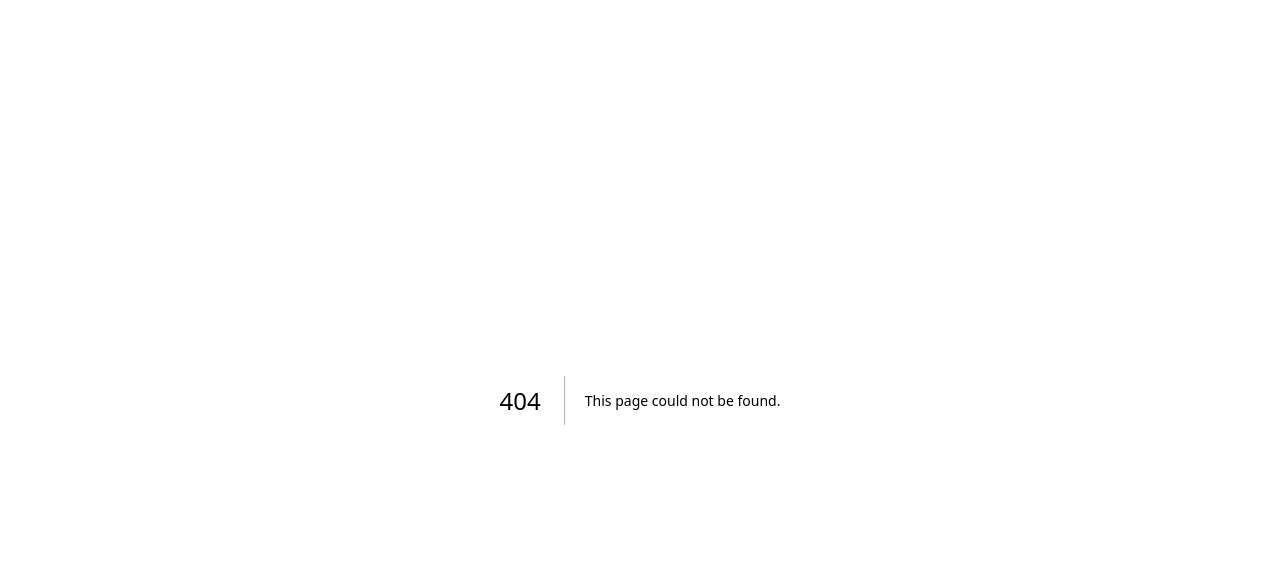
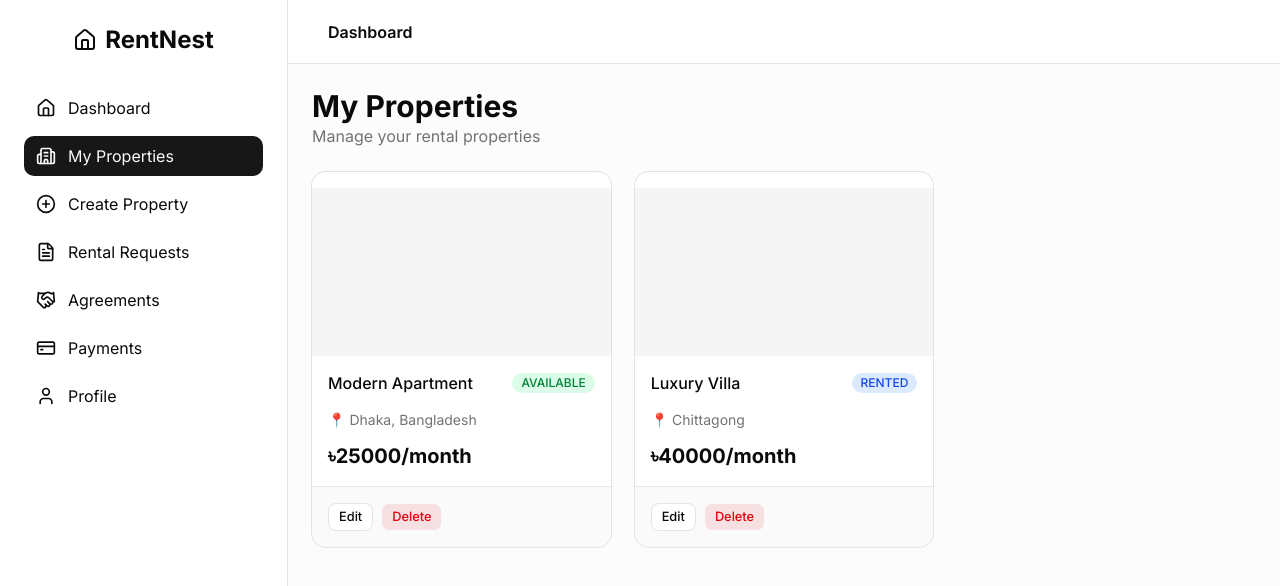
Before and after one commit to thedev-mohammadali/rnest-frontend, a Next.js app: page /dashboard/properties in a window 1280 px wide. Before the commit this address had no page. Shown: the top 586 px of the page. Built offline with nearby package versions, Linux system fonts and the light colour scheme.

Commit message:
feat: add landlord properties management UI

```diff
--- /dev/null
+++ b/src/app/(protected)/dashboard/properties/page.tsx
@@ -0,0 +1,19 @@
+import PropertyList from "@/components/dashboard/landlord/properties/property-list";
+
+const PropertiesPage = () => {
+  return (
+    <div className="space-y-6">
+      <div className="flex items-center justify-between">
+        <div>
+          <h1 className="text-3xl font-bold">My Properties</h1>
+
+          <p className="text-muted-foreground">Manage your rental properties</p>
+        </div>
+      </div>
+
+      <PropertyList />
+    </div>
+  );
+};
+
+export default PropertiesPage;
--- /dev/null
+++ b/src/components/dashboard/landlord/properties/landlord-property-card.tsx
@@ -0,0 +1,48 @@
+import {
+  Card,
+  CardContent,
+  CardFooter,
+  CardHeader,
+  CardTitle,
+} from "@/components/ui/card";
+
+import PropertyActions from "./property-actions";
+import PropertyStatusBadge from "./property-status-badge";
+
+type Props = {
+  property: {
+    id: string;
+    title: string;
+    location: string;
+    rent: number;
+    status: "AVAILABLE" | "RENTED";
+  };
+};
+
+const LandlordPropertyCard = ({ property }: Props) => {
+  return (
+    <Card className="overflow-hidden">
+      <div className="bg-muted aspect-video" />
+
+      <CardHeader>
+        <div className="flex items-center justify-between gap-2">
+          <CardTitle>{property.title}</CardTitle>
+
+          <PropertyStatusBadge status={property.status} />
+        </div>
+      </CardHeader>
+
+      <CardContent>
+        <p className="text-muted-foreground">📍 {property.location}</p>
+
+        <p className="mt-3 text-xl font-bold">৳{property.rent}/month</p>
+      </CardContent>
+
+      <CardFooter>
+        <PropertyActions />
+      </CardFooter>
+    </Card>
+  );
+};
+
+export default LandlordPropertyCard;
--- /dev/null
+++ b/src/components/dashboard/landlord/properties/property-actions.tsx
@@ -0,0 +1,17 @@
+import { Button } from "@/components/ui/button";
+
+const PropertyActions = () => {
+  return (
+    <div className="flex gap-2">
+      <Button variant="outline" size="sm">
+        Edit
+      </Button>
+
+      <Button variant="destructive" size="sm">
+        Delete
+      </Button>
+    </div>
+  );
+};
+
+export default PropertyActions;
--- /dev/null
+++ b/src/components/dashboard/landlord/properties/property-list.tsx
@@ -0,0 +1,31 @@
+import LandlordPropertyCard from "./landlord-property-card";
+
+const properties = [
+  {
+    id: "1",
+    title: "Modern Apartment",
+    location: "Dhaka, Bangladesh",
+    rent: 25000,
+    status: "AVAILABLE",
+  },
+
+  {
+    id: "2",
+    title: "Luxury Villa",
+    location: "Chittagong",
+    rent: 40000,
+    status: "RENTED",
+  },
+];
+
+const PropertyList = () => {
+  return (
+    <div className="grid gap-6 md:grid-cols-2 xl:grid-cols-3">
+      {properties.map((property) => (
+        <LandlordPropertyCard key={property.id} property={property} />
+      ))}
+    </div>
+  );
+};
+
+export default PropertyList;
--- /dev/null
+++ b/src/components/dashboard/landlord/properties/property-status-badge.tsx
@@ -0,0 +1,17 @@
+import { Badge } from "@/components/ui/badge";
+
+type Props = {
+  status: "AVAILABLE" | "RENTED";
+};
+
+const PropertyStatusBadge = ({ status }: Props) => {
+  const styles = {
+    AVAILABLE: "bg-green-100 text-green-700",
+
+    RENTED: "bg-blue-100 text-blue-700",
+  };
+
+  return <Badge className={styles[status]}>{status}</Badge>;
+};
+
+export default PropertyStatusBadge;
```
